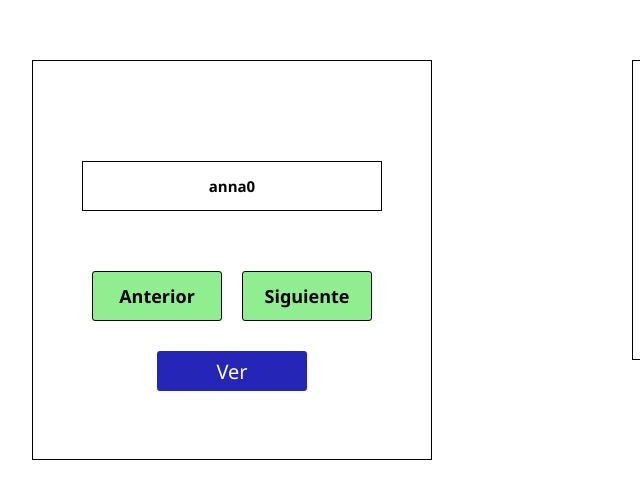
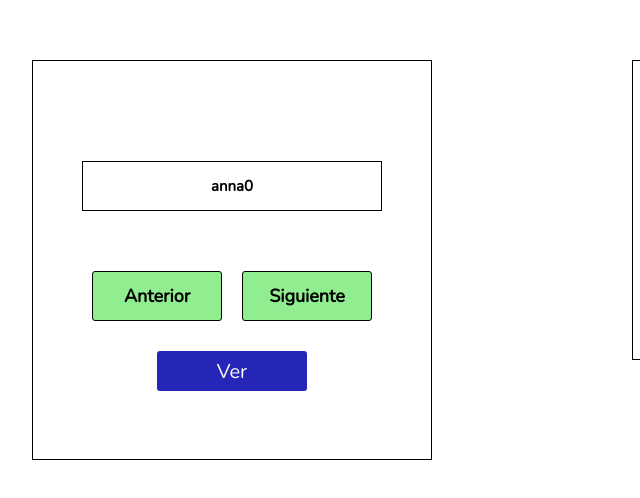
Before and after one commit to Keibwi/DOM, a plain HTML site: page index.html in a window 1280 px wide. Shown: the part 140-638 px from the top of the page, 208-848 px from the left. Drawn offline with nearby package versions, Linux system fonts and the light colour scheme.

Commit message:
Update configuracion.css

```diff
--- a/css/configuracion.css
+++ b/css/configuracion.css
@@ -2,10 +2,10 @@
     margin: 0;
     padding: 0;
     box-sizing: border-box;
+    font-family: 'Nunito', sans-serif;
 }
 html{
     font-size: 10px;
-    font-family: 'Segoe UI', Tahoma, Geneva, Verdana, sans-serif;
 }
 
 .usuarios{
```
